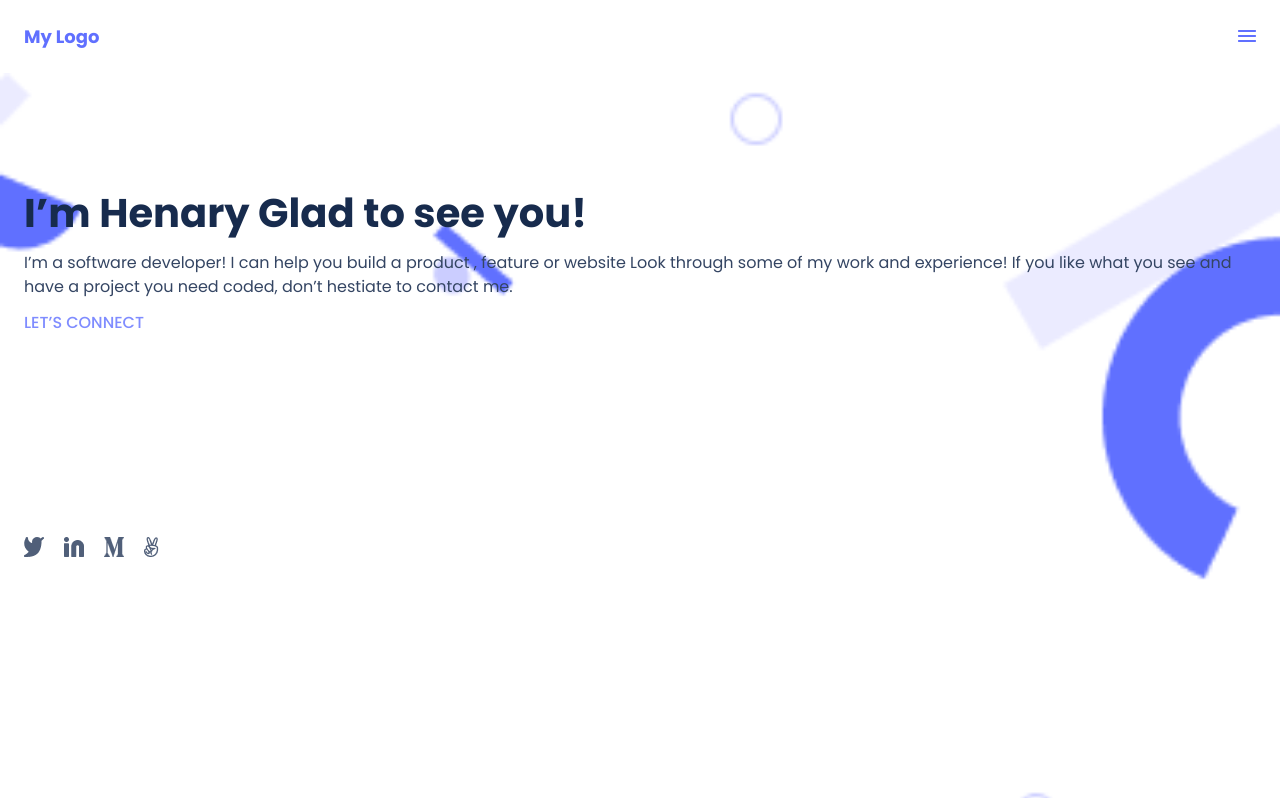
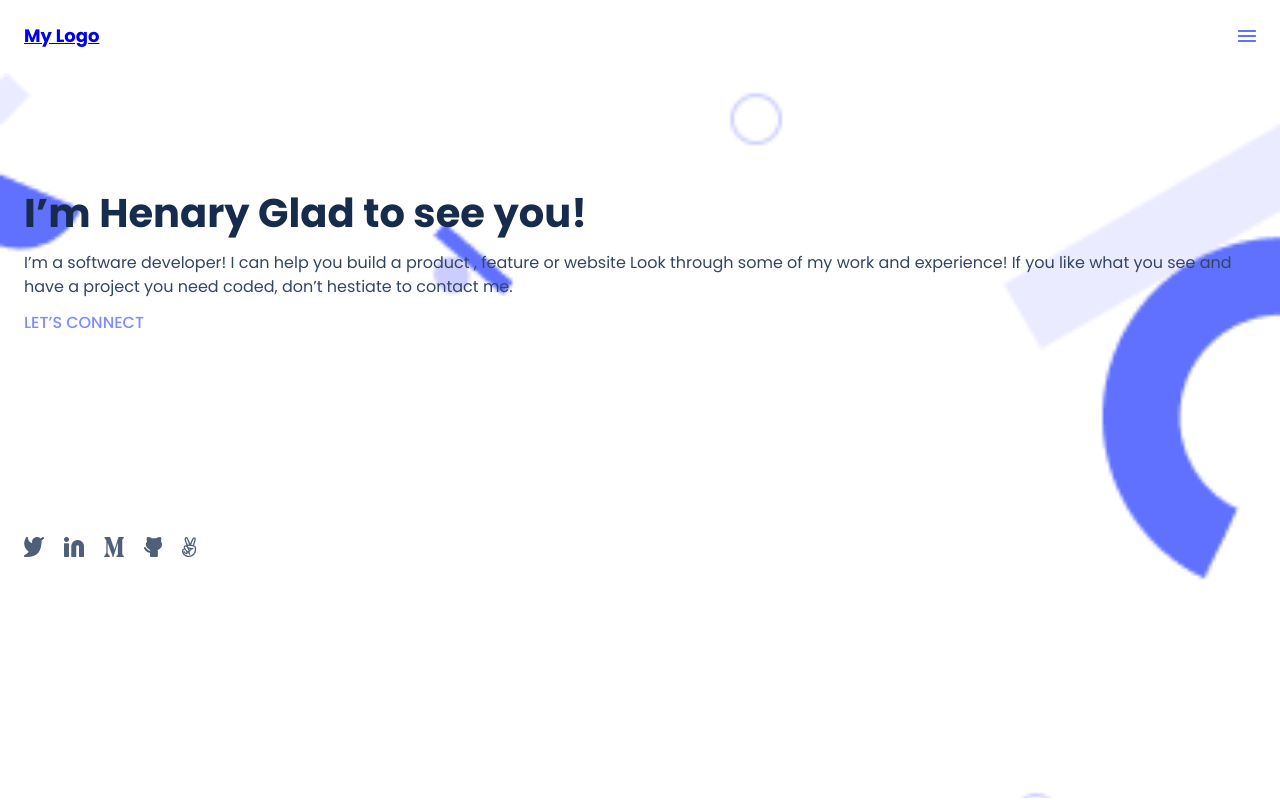
Before and after one commit to HenaryKhuraijam/portfolio, a website: page index.html in a window 1280 px wide. Drawn offline with Linux system fonts and the light colour scheme.

Commit message:
Replace h1 with a element

```diff
--- a/index.html
+++ b/index.html
@@ -12,7 +12,7 @@
 <body>
     <header>
         <div >
-            <h1 class="brand">My Logo</h1>
+            <a href = "index.html" class="brand">My Logo</a>
         </div>
         <nav>
             <img class="menuIcon" src="images/menuIcon.png" alt=" menu">
@@ -22,13 +22,16 @@
         <section class="headline">
             <h2 class="introduce">I’m Henary
                 Glad to see you!</h2>
+
              <p class="discription">I’m a software developer! I can help you build a product , feature or website Look through some of my work and experience! If you like what you see and have a project you need coded, don’t hestiate to contact me.</p>
+
              <p class="contact">LET’S CONNECT</p>
 
              <ul class="social-connection">
                 <img src="images/twiter.png" alt="twiter">
                 <img src="images/Linkedin icon.png" alt="Linkedin">
                 <img src="images/M.png" alt="M">
+                <img src="images/github.png" alt="github">
                 <img src="images/V.png" alt="V">
 
         </ul>
```
Also changed, not shown: images/github.png (added).
